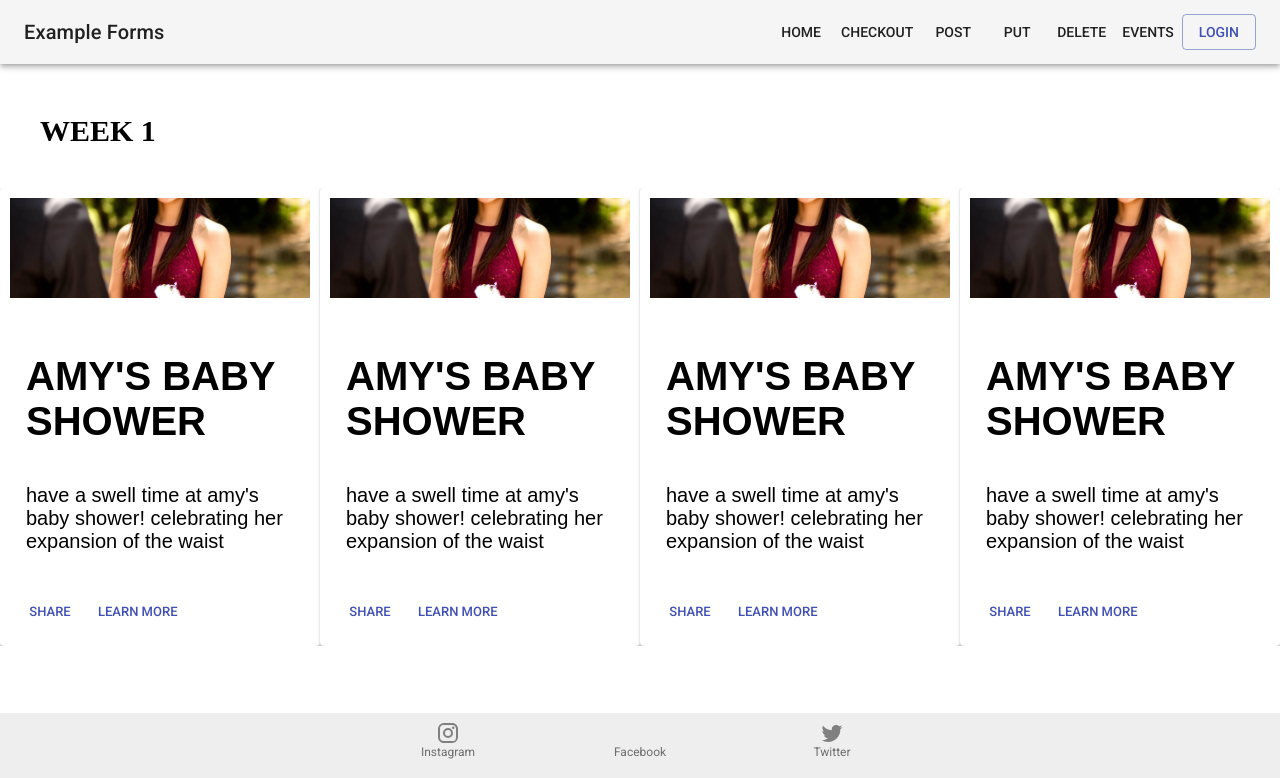
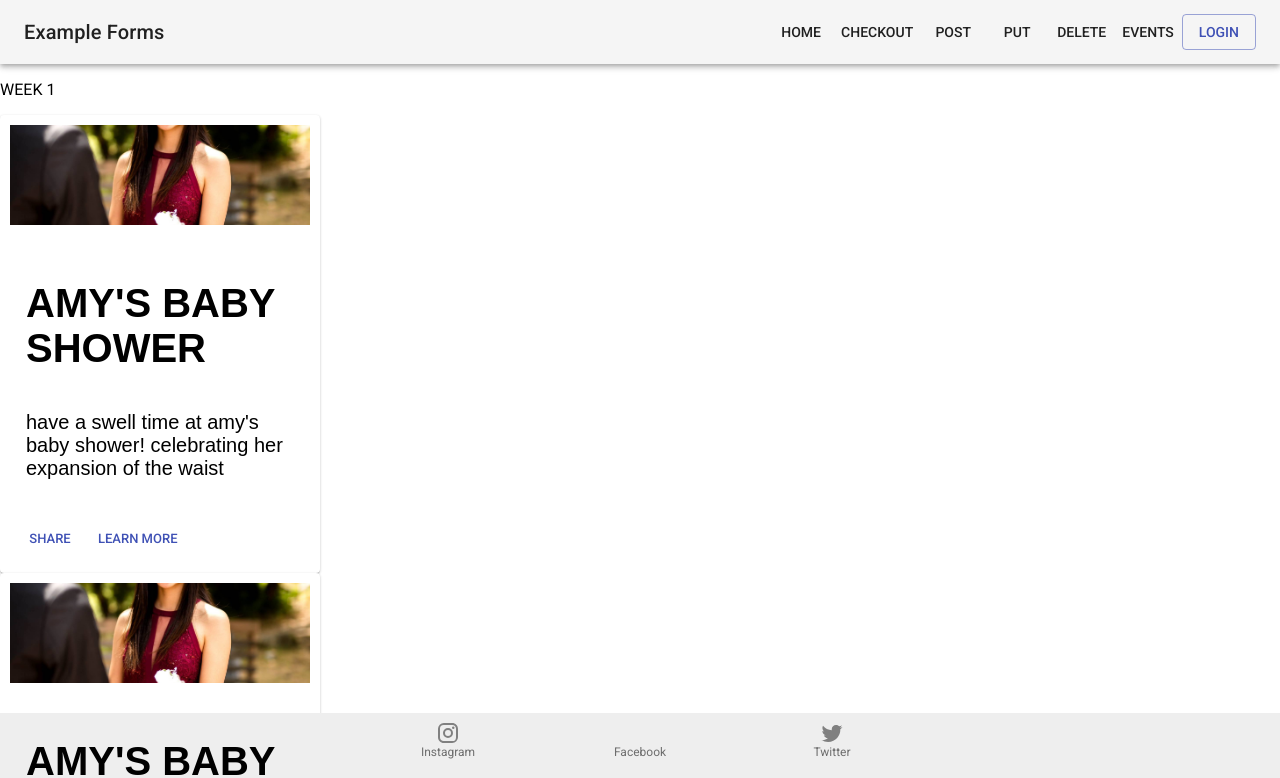
Before and after one commit to swe-ucla/Event-Portal, a React (Create React App) app in the folder client/: page /events in a window 1280 px wide. Shown: the top 778 px of the page. Built offline with nearby package versions, Linux system fonts and the light colour scheme.

Commit message:
added row component

```diff
--- /dev/null
+++ b/client/src/components/EventRow.js
@@ -0,0 +1,26 @@
+import React, { Component } from 'react';
+import MediaCard from './MediaCard.js'
+import '../css/EventRow.css'
+
+class EventRow extends Component {
+	constructor() {
+		super();
+	}
+	render() {
+		return (
+			<div>
+				<p className='title'>
+					WEEK 1
+				</p>
+				<div className='row'>
+					<MediaCard/>
+					<MediaCard/>
+					<MediaCard/>
+					<MediaCard/>
+				</div>
+			</div>
+		)
+	}
+}
+
+export default EventRow;
--- a/client/src/components/Events.js
+++ b/client/src/components/Events.js
@@ -1,25 +1,14 @@
 import React, { Component } from 'react';
-import axios from 'axios';
-import MediaCard from './MediaCard.js'
-import '../css/Events.css'
+import EventRow from './EventRow.js'
 
 class Events extends Component {
 	constructor() {
 		super();
-		this.state = '';
 	}
 	render() {
 		return (
 			<div>
-				<p className='title'>
-					WEEK 1
-				</p>
-				<div className='row'>
-					<MediaCard/>
-					<MediaCard/>
-					<MediaCard/>
-					<MediaCard/>
-				</div>
+				<EventRow />
 			</div>
 		);
 	}
```
Also changed, not shown: client/src/css/EventRow.css (added).
